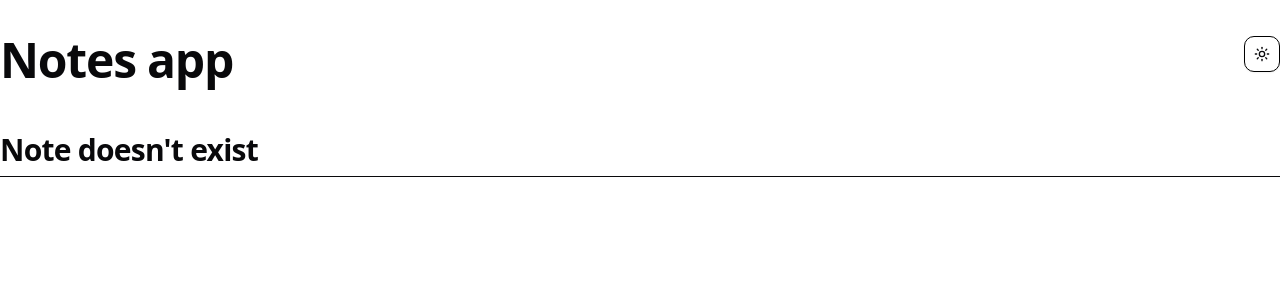
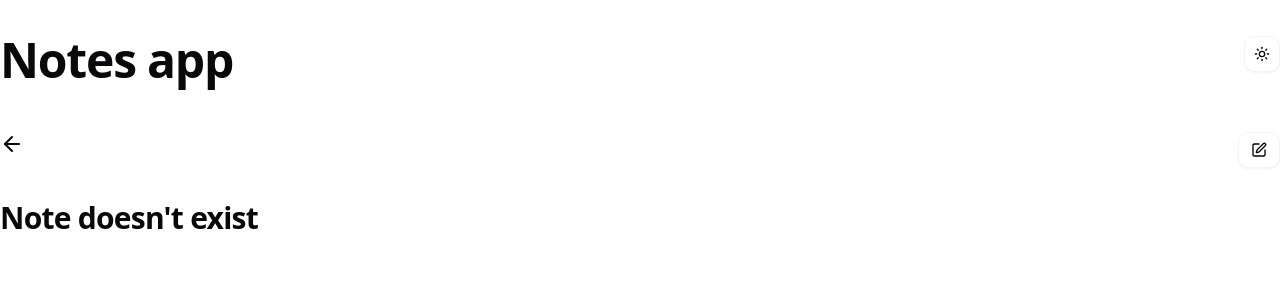
Before and after one commit to aysenuron/notes-app, a React (Vite) app: page /new in a window 1280 px wide. Shown: the top 300 px of the page. Built offline with nearby package versions, Linux system fonts and the light colour scheme; no server answers.

Commit message:
Develop noteDetail page.

```diff
--- a/src/App.tsx
+++ b/src/App.tsx
@@ -3,7 +3,7 @@ import { BrowserRouter, Route, Routes } from 'react-router'
 import { ThemeProvider } from './components/ui/theme-provider'
 
 import Home from './routes/home'
-import Note from './routes/note'
+import Note from './routes/noteDetail'
 import Layout from './assets/layouts/layout'
 function App() {
 
--- /dev/null
+++ b/src/components/noteItem.tsx
@@ -0,0 +1,18 @@
+import type { Note } from "@/utils/types"
+import { formatDate } from "@/utils/functions";
+import { Badge } from "@/components/ui/badge";
+
+export default function NoteItem({note}: {note: Note}) {
+    return (
+        <div className="flex flex-col gap-10">
+        <div className="flex flex-col gap-4">
+            <h2>{note.title}</h2>
+            <div className="flex gap-2">{note.tags.map(tag => <Badge key={tag} variant={"secondary"}>{tag}</Badge>)}</div>
+            <p className="text-sm text-gray-500">{note.updatedAt ? formatDate(note.updatedAt) : formatDate(note.createdAt)}</p>
+        </div>
+        <div>
+            <p>{note.content}</p>
+        </div>
+    </div>
+    )
+}
--- a/src/components/ui/CardItem.tsx
+++ b/src/components/ui/CardItem.tsx
@@ -1,7 +1,7 @@
-import { format } from "date-fns";
 import { Note } from "@/utils/types";
 import { Badge } from "./badge";
-import { getPreview } from "@/utils/preview";
+import { formatDate } from "@/utils/functions";
+import { getPreview } from "@/utils/functions";
 import {
     Card,
     CardContent,
@@ -12,8 +12,6 @@ import {
   } from "@/components/ui/card"
 
   type Props = Omit<Note, "id">
-
-  const formatDate = (timestamp: number) => format(new Date(timestamp * 1000), "PPP")
 
 const CardItem = ({title, content, createdAt, updatedAt, tags}: Props) => {
     return (
--- a/src/components/ui/button.tsx
+++ b/src/components/ui/button.tsx
@@ -14,7 +14,7 @@ const buttonVariants = cva(
         destructive:
           "bg-destructive text-white shadow-xs hover:bg-destructive/90 focus-visible:ring-destructive/20 dark:focus-visible:ring-destructive/40 dark:bg-destructive/60",
         outline:
-          "border bg-background shadow-xs hover:bg-accent hover:text-accent-foreground dark:bg-input/30 dark:border-input dark:hover:bg-input/50",
+          "border bg-background border-secondary-foreground border-muted shadow-xs hover:bg-accent hover:text-accent-foreground dark:bg-input/30 dark:border-input dark:hover:bg-input/50",
         secondary:
           "bg-secondary text-secondary-foreground shadow-xs hover:bg-secondary/80",
         ghost:
--- a/src/index.css
+++ b/src/index.css
@@ -22,7 +22,7 @@
   --primary: oklch(0.795 0.184 86.047);
   --primary-foreground: oklch(0.08 0.1 154);
   --secondary: oklch(0.96 0.001 270.58);
-  --secondary-foreground: oklch(0.21 0.006 285.885);
+  --secondary-foreground: oklch(0.37 0.006 285.885);
   --muted: oklch(0.967 0.001 286.375);
   --muted-foreground: oklch(0.552 0.016 285.938);
   --accent: oklch(0.967 0.001 286.375);
@@ -57,7 +57,7 @@ body {
   }
 
   h2 {
-    @apply scroll-m-20 border-b pb-2 text-3xl font-semibold tracking-tight first:mt-0 text-foreground;
+    @apply scroll-m-20 text-3xl font-semibold tracking-tight first:mt-0 text-foreground;
   }
 
   h3 {
@@ -116,15 +116,15 @@ body {
 }
 
 .dark {
-  --background: oklch(0.141 0.005 285.823);
+  --background: oklch(0.27 0.005 285.823);
   --foreground: oklch(0.985 0 0);
-  --card: oklch(0.21 0.006 285.885);
+  --card: oklch(0.24 0.005 285.823);
   --card-foreground: oklch(0.985 0 0);
   --popover: oklch(0.21 0.006 285.885);
   --popover-foreground: oklch(0.985 0 0);
   --primary: oklch(0.795 0.184 86.047);
   --primary-foreground: oklch(0.421 0.095 57.708);
-  --secondary: oklch(0.274 0.006 286.033);
+  --secondary: oklch(0.32 0.006 286.033);
   --secondary-foreground: oklch(0.985 0 0);
   --muted: oklch(0.274 0.006 286.033);
   --muted-foreground: oklch(0.705 0.015 286.067);
--- a/src/routes/note.tsx
+++ b/src/routes/noteDetail.tsx
@@ -1,8 +1,12 @@
 import { useEffect, useState } from "react";
-import { useParams } from "react-router"
+import { useParams, Link } from "react-router"
 
 import { getNote } from "@/utils/api";
 import type { Note } from "@/utils/types";
+import NoteItem from "@/components/noteItem";
+import { Button } from "@/components/ui/button";
+import { ArrowLeft } from 'lucide-react';
+import { SquarePen } from 'lucide-react';
 
 export default function Note() {
     const [loading, setLoading] = useState<boolean>(false);
@@ -25,11 +29,25 @@ export default function Note() {
         loadNote();
     }, [params.id])
 
-    const noteElement = note ? <h2>{note.title}</h2> : <h2>Note doesn't exist</h2>
+    const noteElement = note ?
+    <NoteItem note={note} />
+    : <h2>Note doesn't exist</h2>
 
     return (
         <>
+        <div className="mb-8 flex justify-between">
+            {
+                <Link to={".."} relative="path"><ArrowLeft className="text-foreground" /></Link>
+            }
+            <Button variant={"outline"}>
+                {
+                    <SquarePen className="w-4 h-4" />
+                }
+            </Button>
+        </div>
+        <div>
             {loading ? <h2>The note is loading...</h2> : noteElement}
+        </div>
         </>
     )
 }
--- a/src/utils/preview.tsx
+++ b/src/utils/functions.tsx
@@ -1,4 +1,8 @@
+import { format } from "date-fns";
+
 export const getPreview = (text: string, wordCount: number = 20) => {
     const words = text.split(" ")
     return words.slice(0, wordCount).join(" ") + (words.length > wordCount ? "..." : "");
 };
+
+export const formatDate = (timestamp: number) => format(new Date(timestamp * 1000), "PPP")
```
